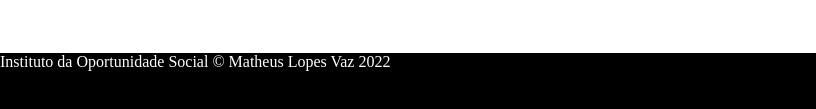
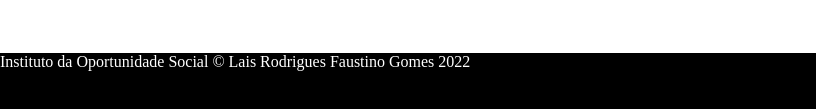
Before and after one commit to laisfaustino/Site01-Barbearia, a plain HTML site: page index.html in a window 1280 px wide. Shown: the part 2264-2373 px from the top of the page, 0-816 px from the left. Drawn offline with Linux system fonts and the light colour scheme; grey boxes are pictures that could not be loaded.

Commit message:
Update index.html

```diff
--- a/index.html
+++ b/index.html
@@ -69,17 +69,8 @@
     </section>
 
     <footer class="rodape">
-        <p>Instituto da Oportunidade Social &COPY; Matheus Lopes Vaz 2022</p>
+        <p>Instituto da Oportunidade Social &COPY; Lais Rodrigues Faustino Gomes 2022</p>
     </footer>
-
-
-
-
-
-
-
-
-
 
 </body>
 </html>
```
